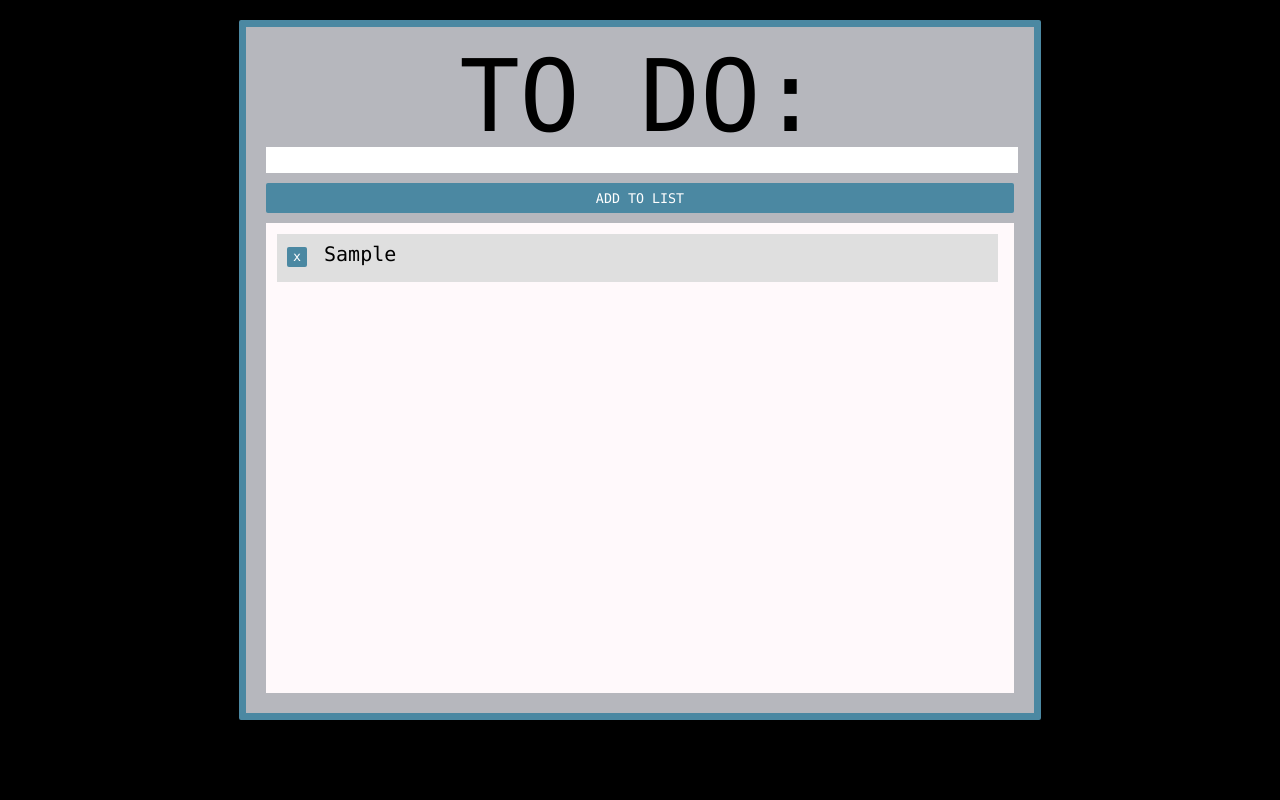
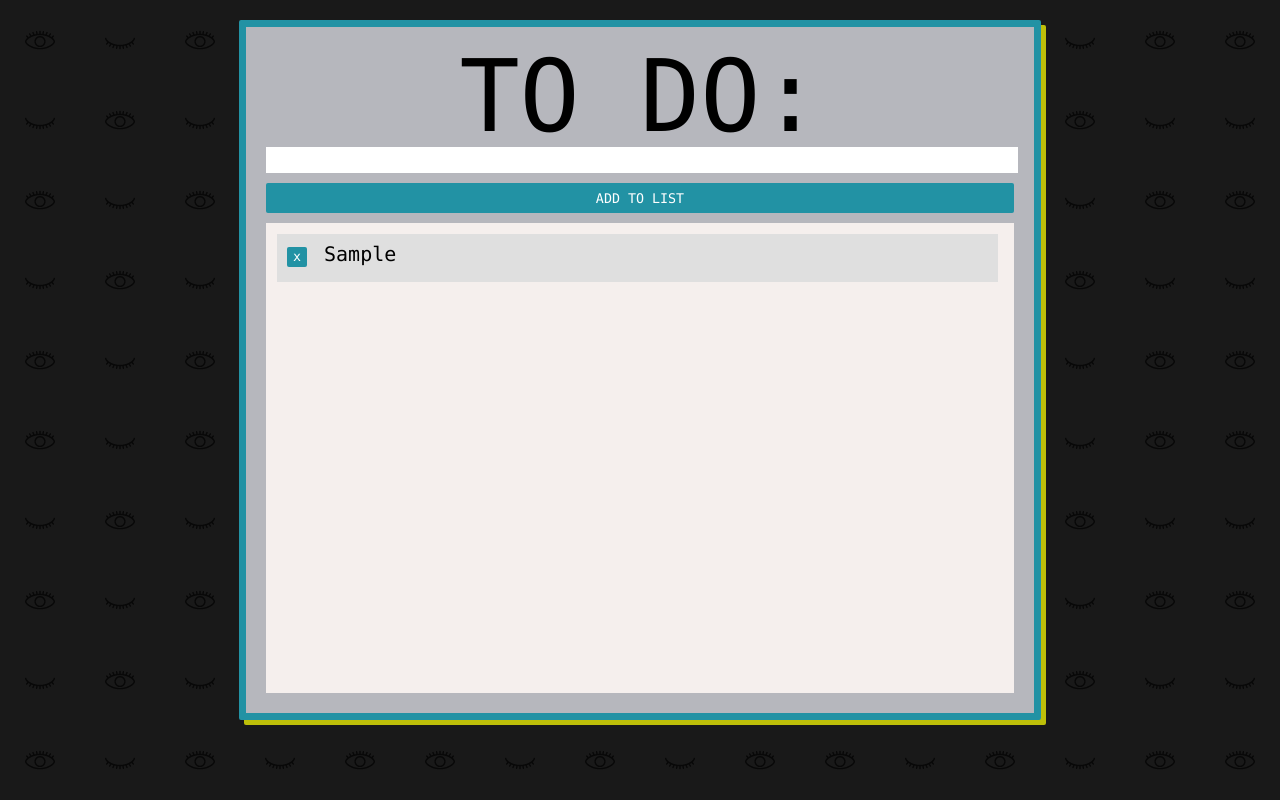
Before and after one commit to alex-bowen/to-do-app, a plain HTML site: page index.html in a window 1280 px wide. Both pictures are taken after typing "Sample" into the empty fields and a click on the input "ADD TO LIST". Drawn offline with nearby package versions, Linux system fonts and the light colour scheme.

Commit message:
Styled app

```diff
--- a/assets/css/style.css
+++ b/assets/css/style.css
@@ -13,17 +13,20 @@ h1 {
     text-align: center;
 }
 body {
-    background-color: black;
+    background-color: #0F0A0A;
+    background-image: url("../images/lashes-dark.png")
 }
 
 .main-div {
     margin: auto;
     margin-top: 20px;
     width: 60%;
-    border: 7px solid #4B88A2;
+    border: 7px solid #2292A4;
     border-radius: 2px;
     padding: 10px;
     background-color: rgb(182, 183, 189);
+    box-shadow: 5px 5px #BDBF09;
+
 }
 
 .app {
@@ -32,7 +35,7 @@ body {
 
 .to-do-container {
     min-height: 450px;
-    background: #FFF9FB;
+    background: #F5EFED;
     font-size: 20px;
     font-family: "Lucida Console", Monaco, monospace;
     padding: 10px;
@@ -49,7 +52,7 @@ body {
     padding: 5px;
     width: 100%;
     border: 0px;
-    background: #4B88A2;
+    background: #2292A4;
     color: white;
     border-radius: 2px;
     margin-top: 10px;
@@ -59,18 +62,18 @@ body {
 }
 
 .submit-button:hover {
-    background-color: #b90303;
+    background-color: #D96C06;
 
 }
 button:hover {
-    background-color: #b90303;
+    background-color: #D96C06;
 }
 
 .checkbox {
     width: 20px;
     height: 20px;
     border: 0px;
-    background: #4B88A2;
+    background: #2292A4;
     color: white;
     border-radius: 2px;
     margin-right: 5px;
@@ -79,7 +82,7 @@ button:hover {
 
 .list-item {
     padding: 10px;
-    border: 1px #FFF9FB solid;
+    border: 1px #F5EFED solid;
     margin-bottom: 10px;
     background-color: rgb(223, 223, 223);
     margin-right: 5px;
```
Also changed, not shown: assets/images/lashes-dark.png (added).
